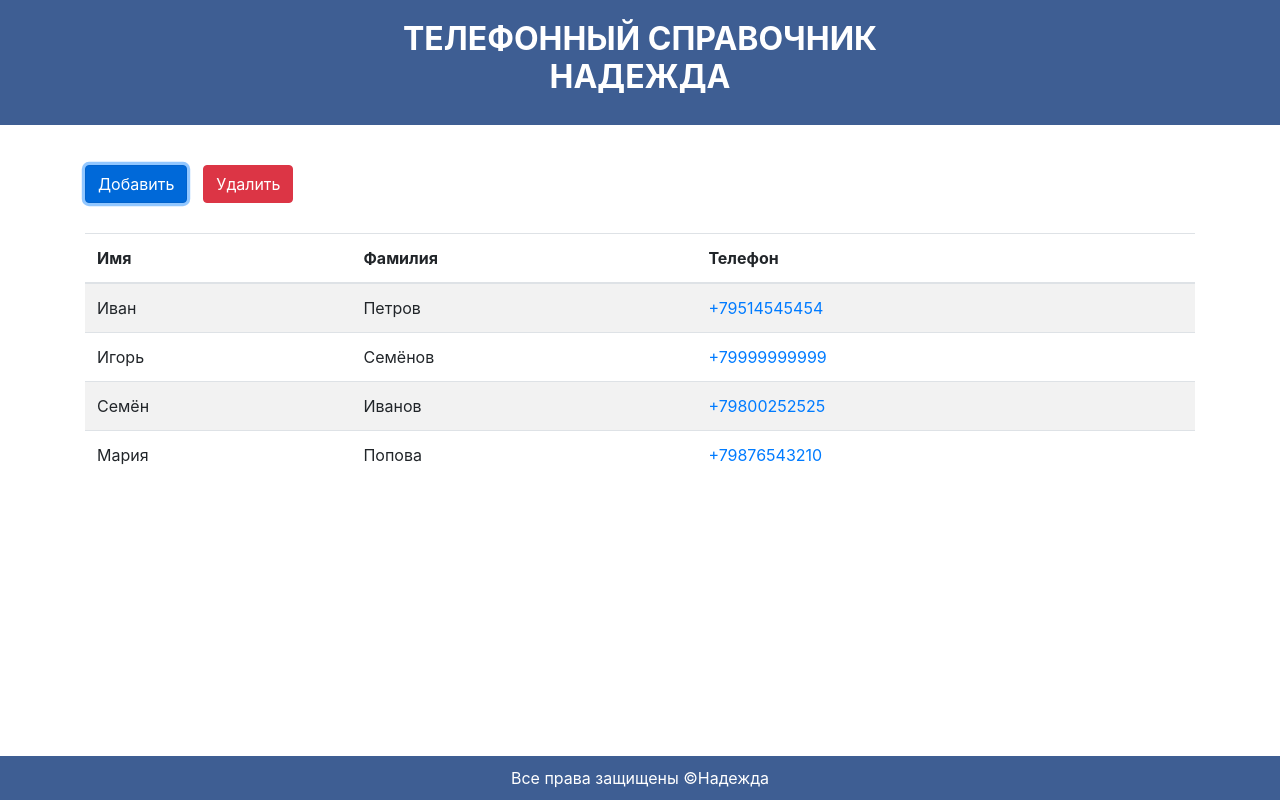
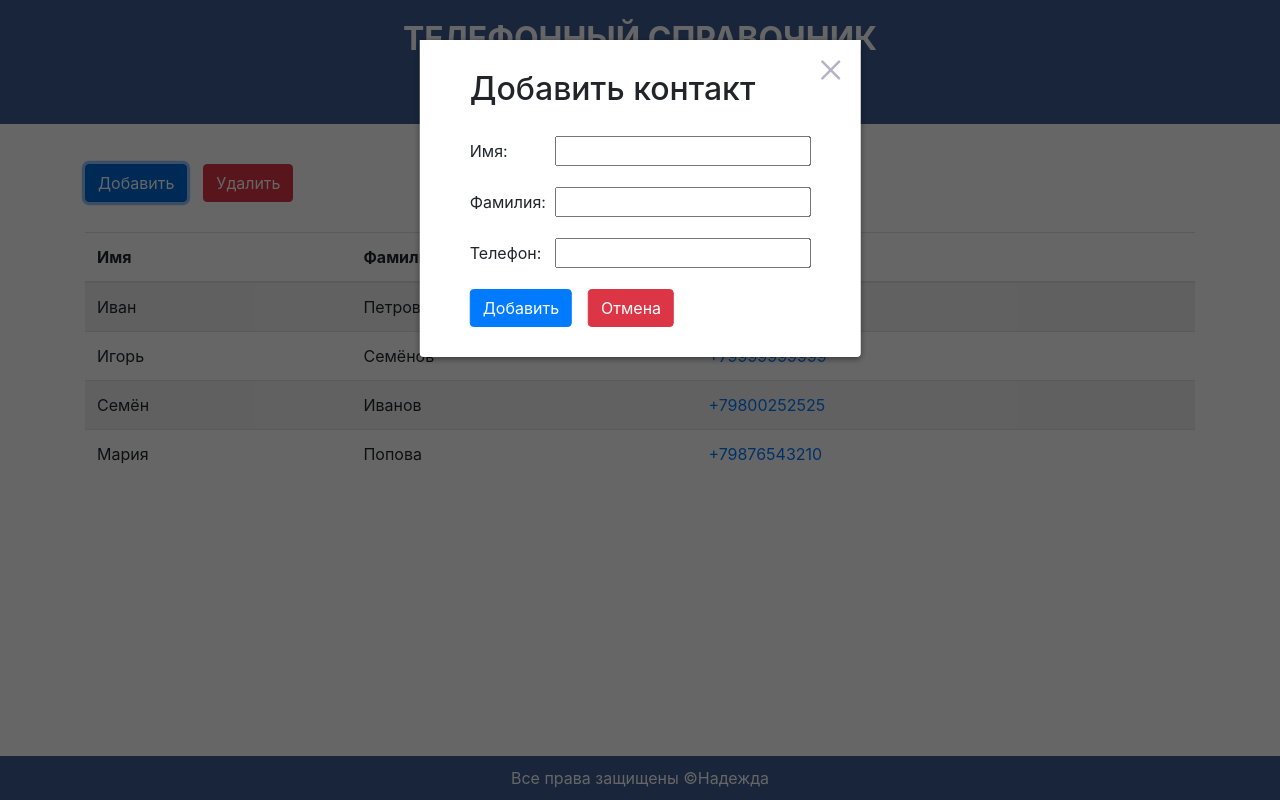
Before and after one commit to Nadezhda-v/phone-book, a plain HTML site: page index.html in a window 1280 px wide. Both pictures are taken after a click on the button "Добавить". Drawn offline with nearby package versions, Linux system fonts and the light colour scheme.

Commit message:
Добавить функционал
1. Вывод номера телефона в заголовке при наведении
2. Появление overlay с формой при нажатии на кнопку 'Добавить'

```diff
--- a/css/style.css
+++ b/css/style.css
@@ -21,6 +21,7 @@ a:hover {
   max-width: 500px;
   margin-right: auto;
   margin-left: auto;
+  height: 76px;
 }
 
 .delete {
@@ -132,5 +133,6 @@ a:hover {
   .logo {
     font-size: 20px;
     max-width: 400px;
+    height: 48px;
   }
 }
--- a/script/script.js
+++ b/script/script.js
@@ -65,7 +65,7 @@ const data = [
     const btnWrapper = document.createElement('div');
     btnWrapper.classList.add('btn-wrapper');
 
-    const buttons = params.map(({className, type, text}) => {
+    const buttons = params.map(({ className, type, text }) => {
       const button = document.createElement('button');
       button.className = className;
       button.type = type;
@@ -149,10 +149,12 @@ const data = [
     overlay.append(form);
     form.append(...buttonsGroup.buttons);
 
-    return {overlay, form};
+    const buttonClose = form.querySelector('.close');
+
+    return { overlay, form, buttonClose };
   };
 
-  const createRow = ({name: firstName, surname, phone}) => {
+  const createRow = ({ name: firstName, surname, phone }) => {
     const tr = document.createElement('tr');
 
     const tdDel = document.createElement('td');
@@ -173,6 +175,8 @@ const data = [
     phoneLink.href = `${phone}`;
     phoneLink.textContent = phone;
 
+    tr.phoneLink = phoneLink;
+
     tdPhone.append(phoneLink);
     tr.append(tdDel, tdName, tdSurname, tdPhone);
 
@@ -182,6 +186,22 @@ const data = [
   const renderContacts = (item, data) => {
     const allRow = data.map(createRow);
     item.append(...allRow);
+
+    return allRow;
+  };
+
+  const hoverRow = (allRow, logo) => {
+    const text = logo.textContent;
+
+    allRow.forEach(contact => {
+      contact.addEventListener('mouseenter', () => {
+        logo.textContent = contact.phoneLink.textContent;
+      });
+
+      contact.addEventListener('mouseleave', () => {
+        logo.textContent = text;
+      });
+    })
   };
 
   const createFooter = (title) => {
@@ -205,7 +225,7 @@ const data = [
     const main = createMain();
     const buttonsGroup = createButtonsGroup([
       {
-        className: 'btn btn-primary mr-3',
+        className: 'btn btn-primary mr-3 btn-add',
         type: 'button',
         text: 'Добавить',
       },
@@ -225,6 +245,11 @@ const data = [
 
     return {
       list: table.tbody,
+      logo,
+      buttonAdd: buttonsGroup.buttons[0],
+      formOverlay: form.overlay,
+      form: form.form,
+      buttonClose: form.buttonClose,
     };
   };
 
@@ -232,9 +257,26 @@ const data = [
     const app = document.querySelector(selectorApp);
     const phoneBook = renderPhoneBook(app, title);
 
-    const {list} = phoneBook;
+    const { list, logo, buttonAdd, formOverlay, form, buttonClose } = phoneBook;
 
-    renderContacts(list, data);
+    const allRow = renderContacts(list, data);
+    hoverRow(allRow, logo);
+
+    buttonAdd.addEventListener('click', () => {
+      formOverlay.classList.add('is-visible');
+    });
+
+    formOverlay.addEventListener('click', () => {
+      formOverlay.classList.remove('is-visible');
+    });
+
+    buttonClose.addEventListener('click', () => {
+      formOverlay.classList.remove('is-visible');
+    });
+
+    form.addEventListener('click', (event) => {
+      event.stopPropagation();
+    });
   };
 
   window.phoneBookInit = init;
```
